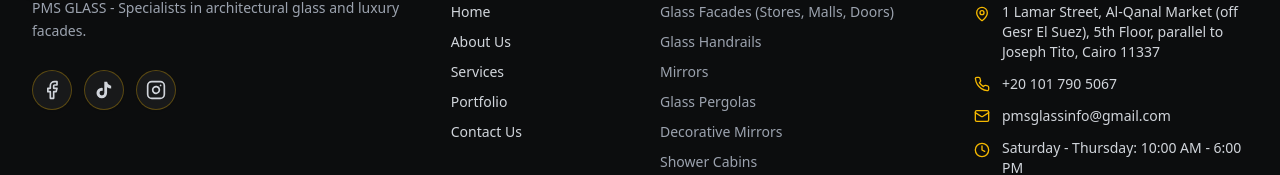
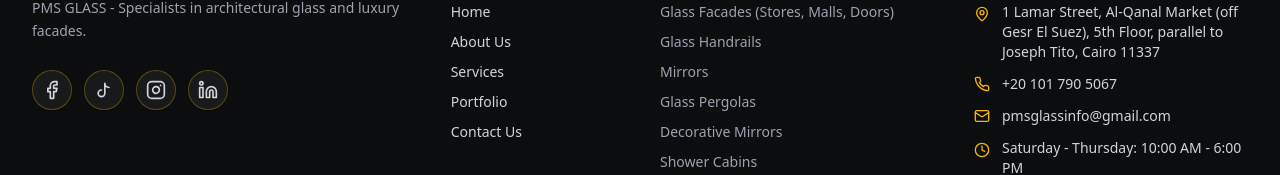
Before and after one commit to HadeerHassan28/PMSGlass, a Next.js app: page /en in a window 1280 px wide. Shown: the part 5516-5691 px from the top of the page. Built offline with nearby package versions, Linux system fonts and the light colour scheme.

Commit message:
add linked info

```diff
--- a/src/components/footer/FooterSocialLinks.tsx
+++ b/src/components/footer/FooterSocialLinks.tsx
@@ -29,19 +29,45 @@ const socialChannels: SocialItem[] = [
     name: 'Facebook',
     href: 'https://www.facebook.com/share/1F2YRjqCEC/?mibextid=wwXIfr',
     ariaLabel: 'Visit PMS GLASS on Facebook',
-    icon: Facebook,
+    icon:(props: React.SVGProps<SVGSVGElement>) => (
+      <svg viewBox="0 0 24 24" width="24" height="24" stroke="currentColor" strokeWidth="2" fill="none" strokeLinecap="round" strokeLinejoin="round" {...props}>
+        <path d="M18 2h-3a5 5 0 0 0-5 5v3H7v4h3v8h4v-8h3l1-4h-4V7a1 1 0 0 1 1-1h3z"></path>
+      </svg>
+    ),
   },
   {
     name: 'TikTok',
     href: 'https://www.tiktok.com/@pmsglass?_r=1&_t=ZS-9AuCTCEl8GC',
     ariaLabel: 'Visit PMS GLASS on TikTok',
-    icon: TikTokIcon,
+    icon: (props: React.SVGProps<SVGSVGElement>) => (
+      <svg viewBox="0 0 24 24" width="24" height="24" stroke="currentColor" strokeWidth="2" fill="none" strokeLinecap="round" strokeLinejoin="round" {...props}>
+        <path d="M9 12a4 4 0 1 0 4 4V4a5 5 0 0 0 5 5"></path>
+      </svg>
+    ),
   },
   {
     name: 'Instagram',
     href: 'https://www.instagram.com/pmsglass?exln=MW56ODV2ajl1bmRkbg==',
     ariaLabel: 'Visit PMS GLASS on Instagram',
-    icon: Instagram,
+    icon:(props: React.SVGProps<SVGSVGElement>) => (
+      <svg viewBox="0 0 24 24" width="24" height="24" stroke="currentColor" strokeWidth="2" fill="none" strokeLinecap="round" strokeLinejoin="round" {...props}>
+        <rect x="2" y="2" width="20" height="20" rx="5" ry="5"></rect>
+        <path d="M16 11.37A4 4 0 1 1 12.63 8 4 4 0 0 1 16 11.37z"></path>
+        <line x1="17.5" y1="6.5" x2="17.51" y2="6.5"></line>
+      </svg>
+    ),
+  },
+  {
+    name: 'linkedin',
+    href: 'https://www.linkedin.com/company/pms-glass',
+    ariaLabel: 'Visit PMS GLASS on linkedin',
+    icon: (props: React.SVGProps<SVGSVGElement>) => (
+      <svg viewBox="0 0 24 24" width="24" height="24" stroke="currentColor" strokeWidth="2" fill="none" strokeLinecap="round" strokeLinejoin="round" {...props}>
+        <path d="M16 8a6 6 0 0 1 6 6v7h-4v-7a2 2 0 0 0-2-2 2 2 0 0 0-2 2v7h-4v-7a6 6 0 0 1 6-6z"></path>
+        <rect x="2" y="9" width="4" height="12"></rect>
+        <circle cx="4" cy="4" r="2"></circle>
+      </svg>
+    ),
   },
 ];
 
```
